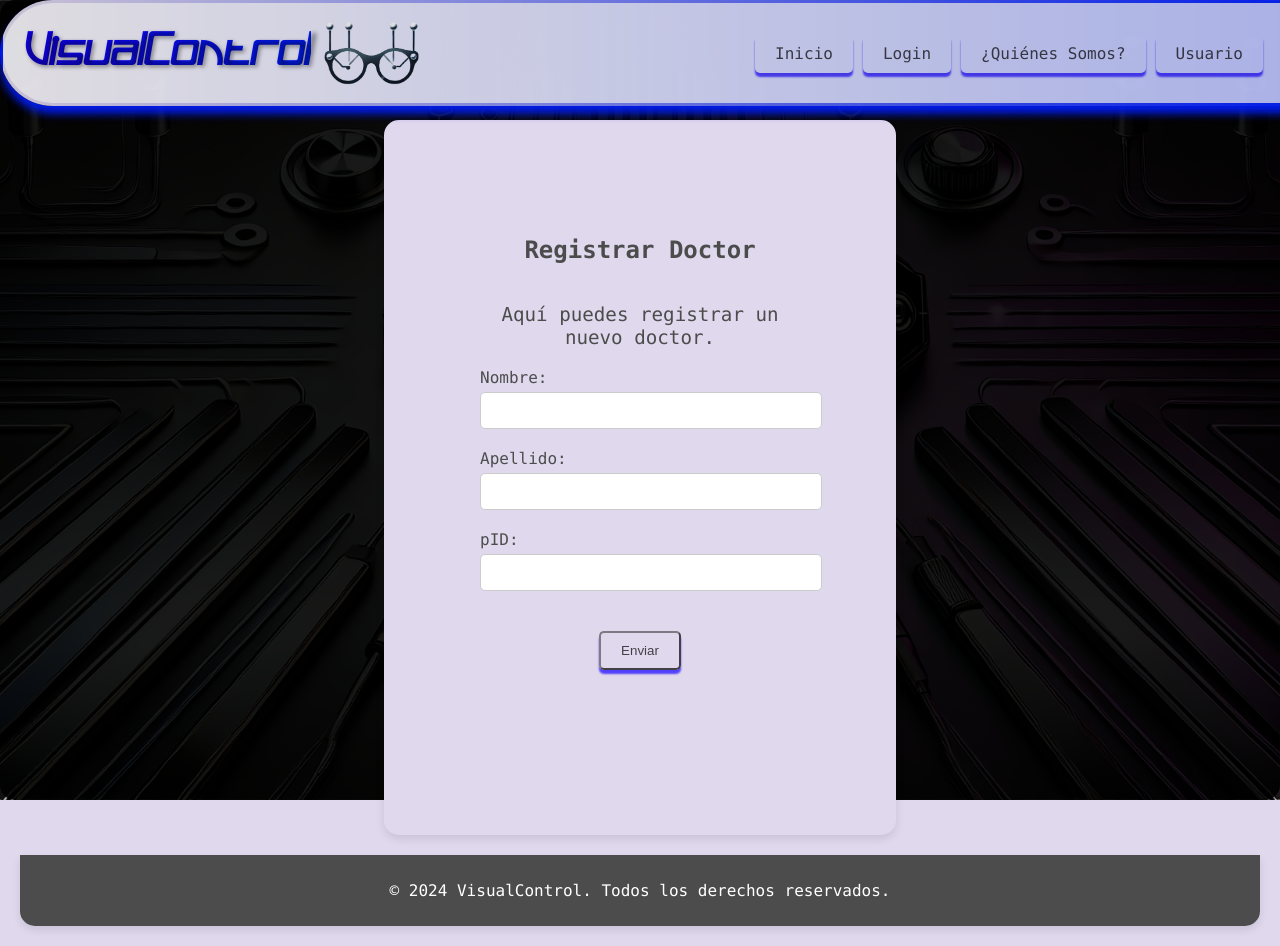
After one commit to HermannPR/HTMLVisualControl, a PHP site: page /registrodoctor.html in a window 1280 px wide. The commit adds this page. Run offline with PHP 8.4, Linux system fonts and the light colour scheme.

Commit message:
Add registration pages for doctor and patient with corresponding styles

```diff
--- /dev/null
+++ b/registrodoctor.css
@@ -0,0 +1,55 @@
+/* Registrar Doctor Page Styles */
+#registrar-doctor {
+    padding: 12vh;
+    background-color: var(--background-color);
+    color: var(--text-color);
+    border-radius: 15px;
+    box-shadow: 0 4px 8px rgba(0, 0, 0, 0.1);
+    margin-top: 15vh;
+    max-width: 40vh;
+    margin-left: auto;
+    margin-right: auto;
+
+    display: flex;
+    flex-direction: column;
+    justify-content: center;
+}
+
+#registrar-doctor h2 {
+    margin-bottom: 20px;
+    text-align: center;
+}
+
+#registrar-doctor p {
+    font-size: 1.2em;
+    text-align: center;
+}
+
+form.horizontal-form {
+    display: flex;
+    flex-direction: column;
+    gap: 20px;
+    align-items: center;
+    justify-content: center;
+}
+
+.form-group {
+    display: flex;
+    flex-direction: column;
+    gap: 5px;
+    width: 100%;
+}
+
+input[type="text"], input[type="number"] {
+    padding: 10px;
+    border: 1px solid #ccc;
+    border-radius: 5px;
+    width: 100%;
+}
+
+.feedback {
+    margin-top: 10px;
+    font-size: 1em;
+    color: green;
+    text-align: center;
+}
--- /dev/null
+++ b/registrodoctor.html
@@ -0,0 +1,44 @@
+<!DOCTYPE html>
+<html lang="es">
+<head>
+    <meta charset="UTF-8">
+    <meta name="viewport" content="width=device-width, initial-scale=1.0">
+    <title>Registrar Doctor - VisualControl</title>
+    <link rel="stylesheet" href="global.css">
+    <link rel="stylesheet" href="header.css">
+    <link rel="stylesheet" href="footer.css">
+    <link rel="stylesheet" href="registrodoctor.css">
+    <link rel="stylesheet" href="buttons.css"> <!-- Link to buttons.css -->
+</head>
+<body>
+    <div id="header-placeholder"></div>
+    <body>
+        <section id="registrar-doctor">
+            <h2>Registrar Doctor</h2>
+            <p>Aquí puedes registrar un nuevo doctor.</p>
+            <form id="doctor-form" class="horizontal-form">
+                <div class="form-group">
+                    <label for="doctor-nombre">Nombre:</label>
+                    <input type="text" id="doctor-nombre" name="nombre" required>
+                </div>
+                <div class="form-group">
+                    <label for="doctor-apellido">Apellido:</label>
+                    <input type="text" id="doctor-apellido" name="apellido" required>
+                </div>
+                <div class="form-group">
+                    <label for="doctor-pid">pID:</label>
+                    <input type="number" id="doctor-pid" name="pid" required>
+                </div>
+                <div class="button-container">
+                    <button type="submit" class="button large">Enviar</button>
+                </div>
+                <p id="doctor-feedback" class="feedback"></p>
+            </form>
+        </section>
+    </body>
+
+    <!-- Footer -->
+    <div id="footer-placeholder"></div>
+    <script src="script.js"></script>
+</body>
+</html>
```
Also changed, not shown: doctor.css (+4 -23 lines), doctor.html (+4 -52 lines), registropaciente.css (added, +55 -0 lines), registropaciente.html (added, +48 -0 lines).
